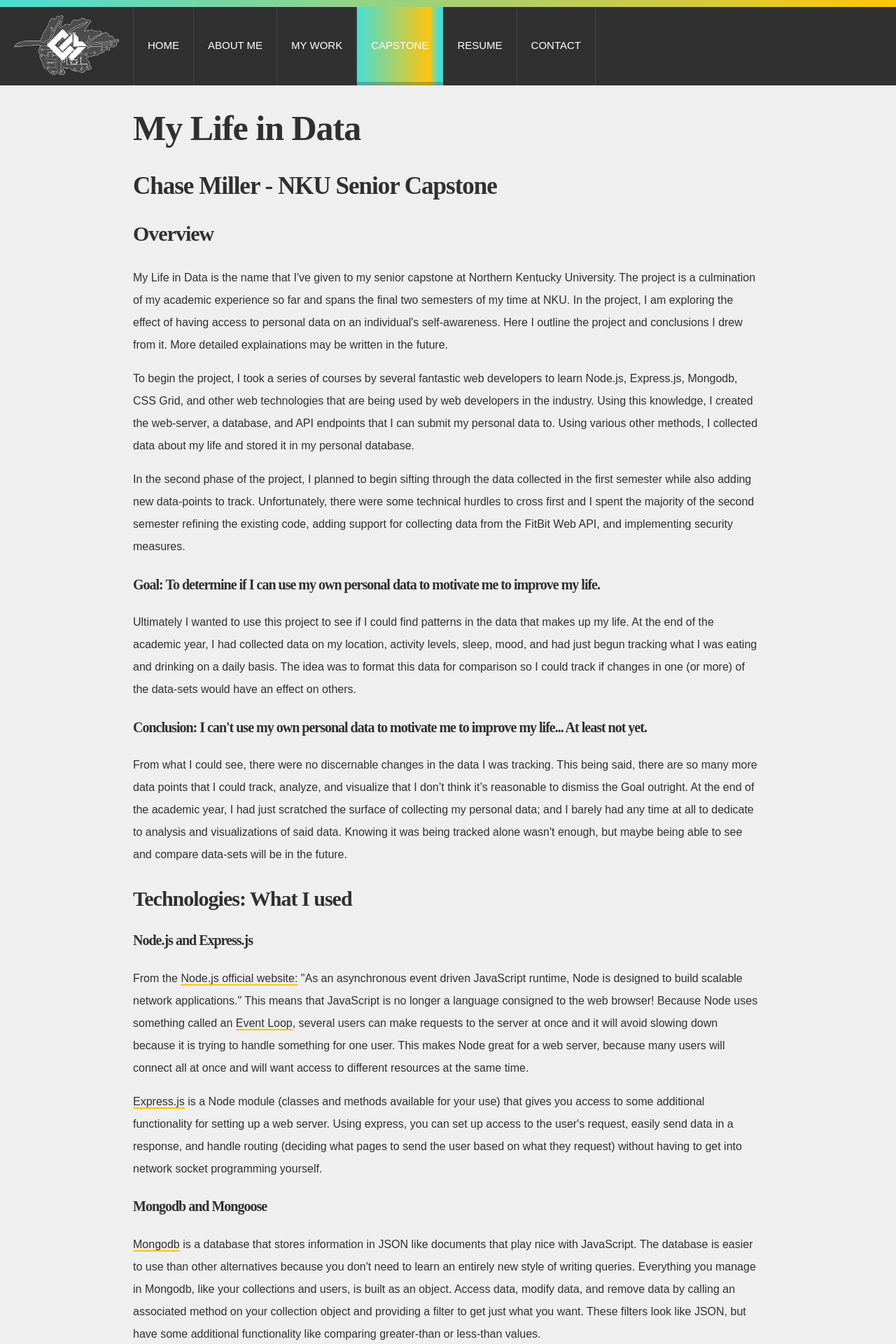
After one commit to Arekenaten/datafy-me, a Node server app: page /myLifeInData in a window 1280 px wide. The commit adds this page. Shown: the top 1920 px of the page at 70% size. Run offline with Node 20, Linux system fonts and the light colour scheme; some libraries are stand-ins or nearby versions.

Commit message:
Added Capstone Page and some data images.

```diff
--- a/controllers/siteController.js
+++ b/controllers/siteController.js
@@ -20,7 +20,9 @@ exports.resumePage = async (req, res) => {
 exports.contactPage = async (req, res) => {
   res.render('contact', { title: "Contact" });
 };
-
+exports.myLifeInDataPage = async (req, res) => {
+  res.render('my_life_in_data', { title: "My Life in Data" });
+};
 
 // ---------------------------- Location Data ----------------------------------
 // Add location data
--- a/helpers.js
+++ b/helpers.js
@@ -7,6 +7,7 @@ exports.menu = [
   { slug: '/', title: 'Home', active: false },
   { slug: '/about', title: 'About Me', active: false },
   { slug: '/works', title: 'My Work', active: false },
+  { slug: '/myLifeInData', title: 'Capstone', active: false },
   { slug: '/resume', title: 'Resume', active: false },
   { slug: '/contact', title: 'Contact', active: false },
 ];
--- a/public/css/style.css
+++ b/public/css/style.css
@@ -264,10 +264,13 @@ body {
   color: #303030; }
 
 h1, h2, h3, h4, h5, h6 {
-  font-size: 5rem;
   font-family: 'Panama';
   font-weight: 600;
   letter-spacing: -1px; }
+h1 {font-size: 5rem;}
+h2 {font-size: 3.5rem;}
+h3 {font-size: 3rem;}
+h4, h5, h6 {font-size: 2rem;}
 
 a {
   text-decoration: none;
--- a/routes/index.js
+++ b/routes/index.js
@@ -11,6 +11,7 @@ router.get('/about', catchErrors(siteController.aboutPage));
 router.get('/works', catchErrors(siteController.worksPage));
 router.get('/resume', catchErrors(siteController.resumePage));
 router.get('/contact', catchErrors(siteController.contactPage));
+router.get('/myLifeInData', catchErrors(siteController.myLifeInDataPage));
 
 // Location data API
 router.get('/api/location', catchErrors(siteController.viewLocationData));
--- /dev/null
+++ b/views/my_life_in_data.pug
@@ -0,0 +1,74 @@
+extends layout
+
+block content
+  .inner
+    h1 My Life in Data
+    h2 Chase Miller - NKU Senior Capstone
+
+
+    h3 Overview
+    p My Life in Data is the name that I've given to my senior capstone at Northern Kentucky University. The project is a culmination of my academic experience so far and spans the final two semesters of my time at NKU. In the project, I am exploring the effect of having access to personal data on an individual's self-awareness. Here I outline the project and conclusions I drew from it. More detailed explainations may be written in the future.
+    p To begin the project, I took a series of courses by several fantastic web developers to learn Node.js, Express.js, Mongodb, CSS Grid, and other web technologies that are being used by web developers in the industry. Using this knowledge, I created the web-server, a database, and API endpoints that I can submit my personal data to. Using various other methods, I collected data about my life and stored it in my personal database.
+    p In the second phase of the project, I planned to begin sifting through the data collected in the first semester while also adding new data-points to track. Unfortunately, there were some technical hurdles to cross first and I spent the majority of the second semester refining the existing code, adding support for collecting data from the FitBit Web API, and implementing security measures.
+    h4 Goal: To determine if I can use my own personal data to motivate me to improve my life.
+    p Ultimately I wanted to use this project to see if I could find patterns in the data that makes up my life. At the end of the academic year, I had collected data on my location, activity levels, sleep, mood, and had just begun tracking what I was eating and drinking on a daily basis. The idea was to format this data for comparison so I could track if changes in one (or more) of the data-sets would have an effect on others.
+    h4 Conclusion: I can't use my own personal data to motivate me to improve my life... At least not yet.
+    p From what I could see, there were no discernable changes in the data I was tracking. This being said, there are so many more data points that I could track, analyze, and visualize that I don’t think it’s reasonable to dismiss the Goal outright. At the end of the academic year, I had just scratched the surface of collecting my personal data; and I barely had any time at all to dedicate to analysis and visualizations of said data. Knowing it was being tracked alone wasn't enough, but maybe being able to see and compare data-sets will be in the future.
+
+
+    h3 Technologies: What I used
+    h4 Node.js and Express.js
+    p From the #[a(target="_blank" href="https://nodejs.org/en/about/") Node.js official website:] "As an asynchronous event driven JavaScript runtime, Node is designed to build scalable network applications." This means that JavaScript is no longer a language consigned to the web browser! Because Node uses something called an #[a(target="_blank" href="https://nodejs.org/de/docs/guides/event-loop-timers-and-nexttick/") Event Loop], several users can make requests to the server at once and it will avoid slowing down because it is trying to handle something for one user. This makes Node great for a web server, because many users will connect all at once and will want access to different resources at the same time.
+    p #[a(target="_blank" href="https://expressjs.com") Express.js] is a Node module (classes and methods available for your use) that gives you access to some additional functionality for setting up a web server. Using express, you can set up access to the user's request, easily send data in a response, and handle routing (deciding what pages to send the user based on what they request) without having to get into network socket programming yourself.
+
+    h4 Mongodb and Mongoose
+    p #[a(target="_blank" href="https://www.mongodb.com/what-is-mongodb") Mongodb] is a database that stores information in JSON like documents that play nice with JavaScript. The database is easier to use than other alternatives because you don't need to learn an entirely new style of writing queries. Everything you manage in Mongodb, like your collections and users, is built as an object. Access data, modify data, and remove data by calling an associated method on your collection object and providing a filter to get just what you want. These filters look like JSON, but have some additional functionality like comparing greater-than or less-than values.
+    p Like Express, #[a(target="_blank" href="https://mongoosejs.com/") Mongoose] is a Node module that lets you connect to a Mongodb database and write queries directly from the Node process. Again, this simplifies some of the heavier underlying programming, because you don't need to build queries from scratch every time you want to run them. Instead, you call a method on your database connection and write the query into your server itself. Mongoose also allows you to easily create new data models in the server without needing to interact with the Mongodb shell at all!
+
+
+    h3 Methods: What I did
+    h4 Getting started
+    p To start the project, I needed to get my head wrapped around several new concepts. I started with learning all I could about Node best practices and design. I learned about #[a(target="_blank" href="https://www.npmjs.com/") NPM], which lets you package your Node application nicely and gives you access to Node modules like Express and Mongoose. Then I learned the MVC (Model, View, Controller) style of programming a network application. After this, I wanted to dig more into Mongodb and learn more about what queries I could run and how to best secure my data. There were also little things thrown in that needed to be learned, like a templating engine for HTML, called #[a(target="_blank" href="https://pugjs.org/api/getting-started.html") PUG], that lets me put my data together with the structure of the page.
+    p Needless to say: it was #[span(style="font-weight: bold;") a lot].
+    p I got a simple server written in the MVC style up and running on a dedicated computer provided by a hosting company and pointed a domain name to it using the tools built in to my domain-name provider. I set up a single route to the server's root, put in big letters "Hello World!" in the file I wanted to serve to the user, and felt like a developer for a solid 20 minutes until I realized how much more there was to do.
+
+    h4 Location Data - the setup
+    p The goal for the first semester of the project was to set up a server and a database, then track my location every X minutes and store that data in my database. Getting the location data on my phone was relatively easy thanks to an app called Tasker that let me set a repeating timer and pull my location with the phone's GPS every time the timer cycled. The tricky part was getting that data from my phone to the database on a computer in Chicago.
+    p To solve this problem, I needed to set up an API (or Application Programming Interface) on my server. An API is basically like a window that faces the outside world from your server. If done properly, an API will allow an individual to put data into a database or pull data from a database just by sending a request through a web browser to a dedicated page, or API 'endpoint'.
+    p By the end of the first semester, I had this API functioning and could push and pull data to and from my database from anywhere I had access to the internet. But there was a problem, so could anyone else.
+
+    h4 Location Data - security
+    p The first major issue I ran into with the project came up when I realized that I was going to be tracking a lot of personal information. At the end of the first semester, I was basically giving anyone who knew my project existed free reign to add to or view my location data. Which was, understandably, a huge issue. I closed the API after testing it once and started working on security.
+    p I knew that I could give myself an identification token so I (or my server) would be the only parties capable of accessing my data. Using this method means I would need to set up HTTPS to protect that key while it was being used from anyone with the technical know-how to sniff it out. One of the largest technical hurdles of the project was setting up HTTPS and enforcing its use on the server. To avoid going into too much detail, I ended up needing a second (much less complicated) server to redirect all HTTP traffic to the same location, but using HTTPS.
+
+    h4 Fitbit Data - oAuth
+    p The second phase of the project was largely spent navigating the Fitbit Web API and implementing oAuth to play nice with that API. I used a Fitbit device to measure my sleep and activity data and slowly built functionality into my server to communicate with their API.
+    p To make a long story short, Fitbit has a multi-user (enterprise level) API. This means they need some serious security protocols to protect their users and make sure they are who they say they are. Getting the API to recognize my server and talk to it involved a series of authorizations and key exchanges that I needed to handle.
+    p At the end of the last semester of the project, I had successfully authenticated and pulled sleep data from the Fitbit Web API. From that point, I decided I wanted to focus on playing with the data that I had.
+
+    h4 Location Data - visualization
+    p Visualizing my location data involved pulling a specific number of data points from my database and 'massaging' that data into a format that I could use to plot points onto a map. First I needed a map though. Google luckily has a fantastic API for their Google Maps application that I used to apply a heatmap style visualization to show my location data.
+    p Here are the results from 30 consecutive days in the semester:
+
+    .works_row
+      img(src="/images/static/location_cincinnatiView.png" style="padding: 0px 4px; width: 80%; margin: 0 auto;")
+      p.card(style="width: 80%; margin: 10px auto 40px;") Location data from 30 consecutive days in the semester as a heatmap refined for Cincinnati area data.
+      img(src="/images/static/location_tripView.png" style="padding: 0px 4px; width: 80%; margin: 0 auto;")
+      p.card(style="width: 80%; margin: 10px auto 30px;") Location data from 30 consecutive days in the semester as a heatmap showing all data points.
+
+    h4 Fitbit Data - visualization
+    p Fitbit data visualized using tools from fitbit:
+
+    .works_row
+      img(src="/images/static/activity_yearView.png" style="padding: 0px 4px; width: 80%; margin: 0 auto;")
+      p.card(style="width: 80%; margin: 10px auto 40px;") Activity data from December 2018 to April 2019.
+      img(src="/images/static/activity_monthView.png" style="padding: 0px 4px; width: 80%; margin: 0 auto;")
+      p.card(style="width: 80%; margin: 10px auto 30px;") Activity data from March 25, 2019 to April 24, 2019.
+      img(src="/images/static/sleep_yearView.png" style="padding: 0px 4px; width: 80%; margin: 0 auto;")
+      p.card(style="width: 80%; margin: 10px auto 40px;") Sleep data from December 2018 to April 2019.
+      img(src="/images/static/sleep_monthView.png" style="padding: 0px 4px; width: 80%; margin: 0 auto;")
+      p.card(style="width: 80%; margin: 10px auto 30px;") Sleep data from March 26, 2019 to April 21, 2019.
+
+
+    h3 Conclusions: What I learned
+    p Looking through this data as well as mood data that I am choosing not to show to the public, I can't see any trends (yet) that indicate I am able to influence my life by having this data. I haven't spent much time doing analysis, and I plan to do more and collect more in the future, so there is still hope. At this point in time there just isn't enough information for me to know for sure. I'll be updating this site and these pages as I go, so hopefully in the future there will be more to see and read. Until then, I will keep learning and developing as I go.
```
Also changed, not shown: views/my_work.pug (+5 -5 lines), public/images/static/activity_monthView.png (added), public/images/static/activity_yearView.png (added), public/images/static/location_cincinnatiView.png (added), public/images/static/location_tripView.png (added), public/images/static/sleep_monthView.png (added), public/images/static/sleep_yearView.png (added).
